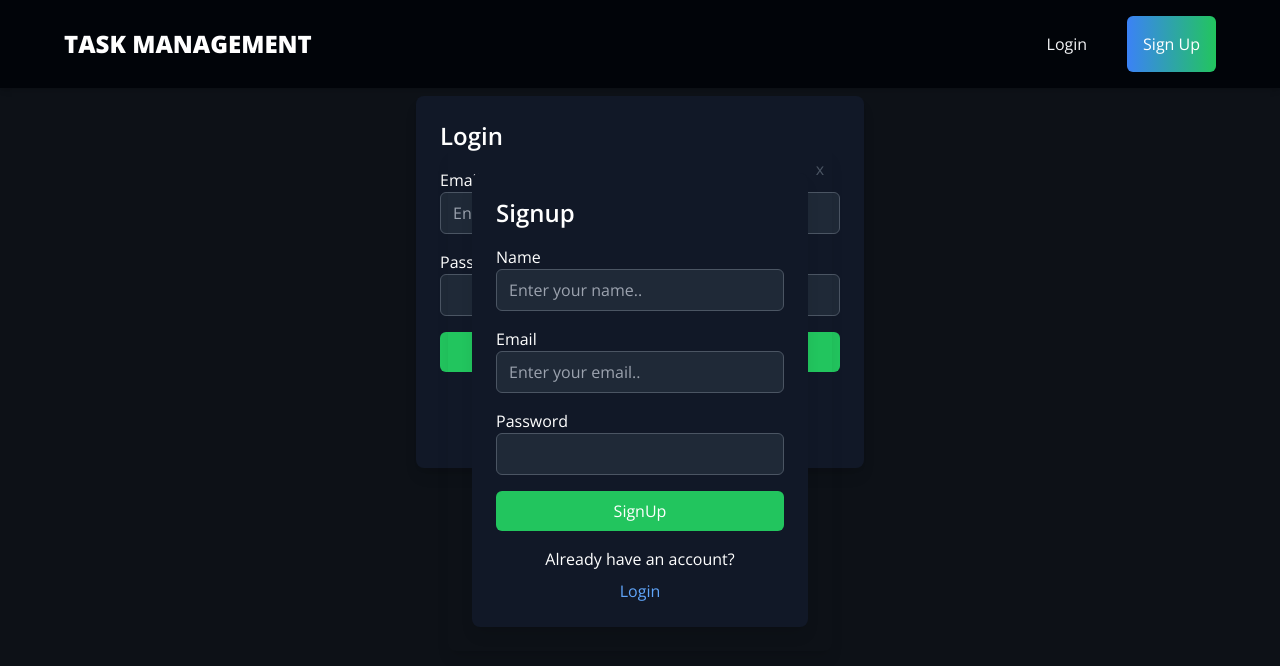
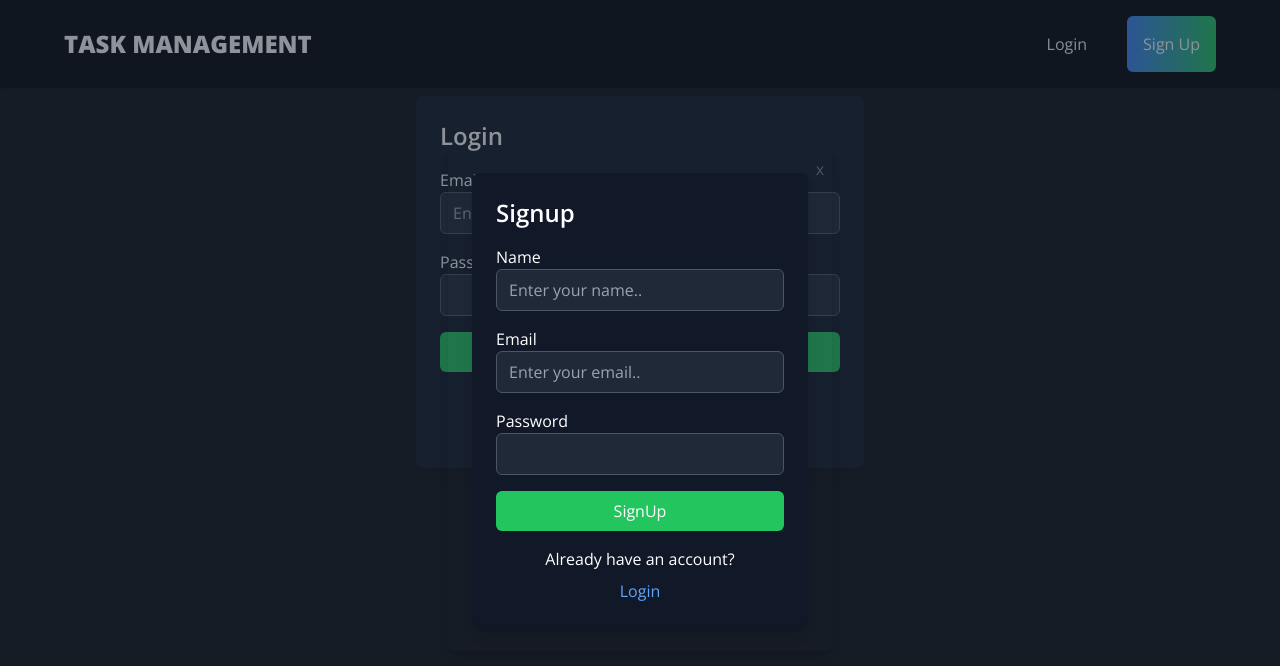
Before and after one commit to deepakkumar9470/feature-task-crud, a React (Vite) app in the folder frontend/: page /login in a window 1280 px wide. Both pictures are taken after a click on the button "Sign Up". Shown: the top 666 px of the page. Built offline with nearby package versions, Linux system fonts and the light colour scheme.

Commit message:
add onclose to TaskAdd,TaskEdit from TaskLists so that after form submission modal automatically close

```diff
--- a/frontend/src/components/ModalContainer.jsx
+++ b/frontend/src/components/ModalContainer.jsx
@@ -4,7 +4,7 @@ const ModalContainer = ({ showModal, setShowModal, children }) => {
   return (
     <>
        {showModal ? (
-        <div className="fixed inset-0 z-50 flex items-center justify-center  bg-opacity-50">
+        <div className="fixed inset-0 z-50 flex items-center justify-center bg-gray-800  bg-opacity-50">
           <div className=" p-6 text-gray-300 rounded-lg shadow-lg w-96 relative z-60">
             <button
               className="absolute top-2 right-2 text-gray-600"
--- a/frontend/src/pages/TaskAdd.jsx
+++ b/frontend/src/pages/TaskAdd.jsx
@@ -7,7 +7,8 @@ import DatePicker from 'react-datepicker';
 import 'react-datepicker/dist/react-datepicker.css';
 import { format } from 'date-fns';
 import { useCreateTasMutation } from "../redux/taskApi";
-const TaskAdd = ({refetchTasks}) => {
+
+const TaskAdd = ({refetchTasks,onClose}) => {
   const navigate = useNavigate();
   const [startDate, setStartDate] = useState(new Date());
   const { userInfo } = useSelector((state) => state.auth);
@@ -36,6 +37,7 @@ const TaskAdd = ({refetchTasks}) => {
       if(response.data){
         refetchTasks();
         toast(response.data.message);
+        onClose()
         navigate("/tasklists");
       }
     } catch (error) {
--- a/frontend/src/pages/TaskEdit.jsx
+++ b/frontend/src/pages/TaskEdit.jsx
@@ -7,7 +7,7 @@ import DatePicker from "react-datepicker";
 import "react-datepicker/dist/react-datepicker.css";
 import { format } from "date-fns";
 import { useUpdateTaskMutation } from "../redux/taskApi";
-const TaskEdit = ({ task, refetchTasks }) => {
+const TaskEdit = ({ task, refetchTasks,onClose }) => {
   const navigate = useNavigate();
   const [startDate, setStartDate] = useState(new Date());
   const { userInfo } = useSelector((state) => state.auth);
@@ -49,6 +49,7 @@ const TaskEdit = ({ task, refetchTasks }) => {
       }).unwrap();
       toast(response.message);
       window.location.reload();
+      onClose();
       navigate("/tasklists");
     } catch (error) {
       console.log(error);
--- a/frontend/src/pages/TaskLists.jsx
+++ b/frontend/src/pages/TaskLists.jsx
@@ -154,7 +154,7 @@ const TaskLists = () => {
         showModal={openTaskAddModal}
         setShowModal={setOpenTaskAddModal}
       >
-        <TaskAdd refetchTasks={refetch}/>
+        <TaskAdd refetchTasks={refetch} onClose={()=>setOpenTaskAddModal(false)}/>
       </ModalContainer>
 
       {/* Task Update Modal Container */}
@@ -162,7 +162,7 @@ const TaskLists = () => {
         showModal={openTaskUpdateModal}
         setShowModal={setOpenTaskUpdateModal}
       >
-        <TaskEdit task={taskToUpdate} />
+        <TaskEdit task={taskToUpdate} onClose={()=>setOpenTaskUpdateModal(false)} />
       </ModalContainer>
     </>
   );
```
